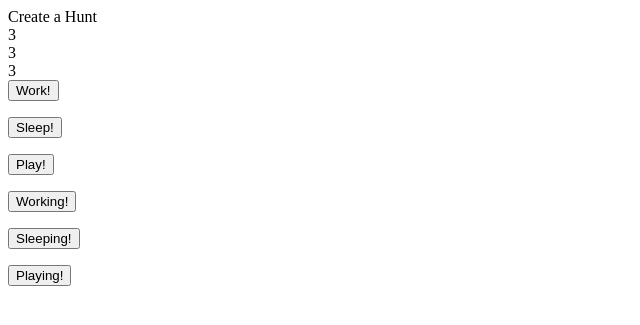
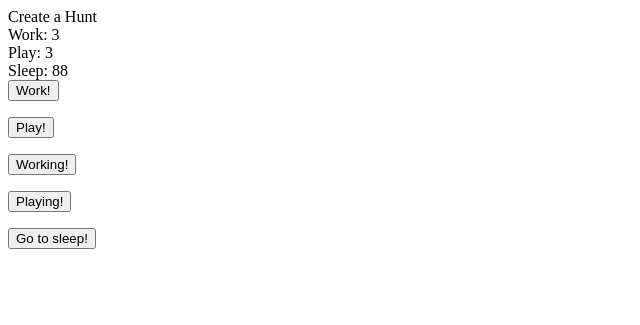
Before and after one commit to jalman/numbers, a Python web app: template numbers/templates/index.html in a window 1280 px wide. Shown: the top 325 px of the page, without its empty margins (0-640 px from the left). Run offline with Jinja, Linux system fonts and the light colour scheme; the template is opened without the code that fills it, so the values that code supplies are empty.

Commit message:
sleeping mechanic

```diff
--- a/numbers/templates/index.html
+++ b/numbers/templates/index.html
@@ -3,16 +3,18 @@
 <script src="/resource/jquery.js" type="text/javascript"></script>
 <script type="text/javascript">
     work = 3;
-	sleep = 3;
+	sleep = 100;
 	play = 3;
 	dwork = 0;
-	dsleep = 0;
+	dsleep = 2;
 	dplay = 0;
 
+	sleeping = false;
+
     function refreshDisplays() {
-        $("#workDisp").text(work.toString());
-        $("#sleepDisp").text(sleep.toString());
-        $("#playDisp").text(play.toString());
+        $("#workDisp").text("Work: " + work.toString());
+        $("#playDisp").text("Play: " + play.toString());
+        $("#sleepDisp").text("Sleep: " + sleep.toString());
     }
     function increaseWork() {
         work++;
@@ -29,8 +31,16 @@
 	function increaseWorking() {
         dwork++;
     }
-    function increaseSleeping() {
-        dsleep++;
+    function toggleSleeping() {
+		if(sleeping){
+			$("#sleepButton").val("Wake up!");
+			sleeping = false;
+		}
+		else
+		{
+			$("#sleepButton").val("Go to sleep!");
+			sleeping = true;
+		}
     }
     function increasePlaying() {
         dplay++;
@@ -40,21 +50,29 @@
 
 	function myTimer()
 	{
-		work = work + dwork;
-		sleep = sleep + dsleep;
-		play = play + dplay;
-        refreshDisplays();
+		if(sleeping)
+		{
+			sleep = sleep + dsleep;
+			if (sleep > 100) {
+				sleep = 100;
+			}
+			work = work - 0.1*dwork;
+			play = play - 0.1*dplay;
+		} else
+		{
+			sleep = sleep - dsleep;
+			work = work + dwork;
+			play = play + dplay;
+		}
+		refreshDisplays();
 	}
     refreshDisplays();
 </script>
 <div id="workDisp"></div>
+<div id="playDisp"></div>
 <div id="sleepDisp"></div>
-<div id="playDisp"></div>
 <form action="javascript:void(0);" onsubmit="increaseWork();">
     <input type="submit" value="Work!" />
-</form>
-<form action="javascript:void(0);" onsubmit="increaseSleep();">
-    <input type="submit" value="Sleep!" />
 </form>
 <form action="javascript:void(0);" onsubmit="increasePlay();">
     <input type="submit" value="Play!" />
@@ -64,11 +82,11 @@
 <form action="javascript:void(0);" onsubmit="increaseWorking();">
     <input type="submit" value="Working!" />
 </form>
-<form action="javascript:void(0);" onsubmit="increaseSleeping();">
-    <input type="submit" value="Sleeping!" />
-</form>
 <form action="javascript:void(0);" onsubmit="increasePlaying();">
     <input type="submit" value="Playing!" />
 </form>
+<form action="javascript:void(0);" onsubmit="toggleSleeping();" id="sleepButton">
+    <input type="submit" value="Go to sleep!" />
+</form>
 
 {% endblock %}
```
Also changed, not shown: 1 other file.
